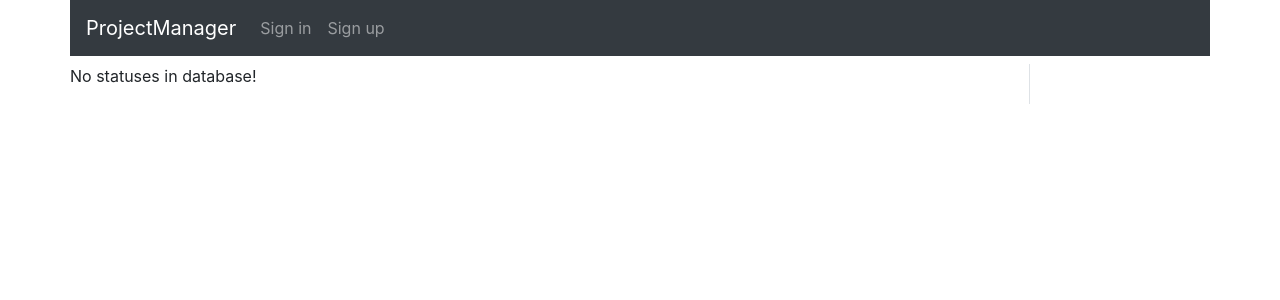
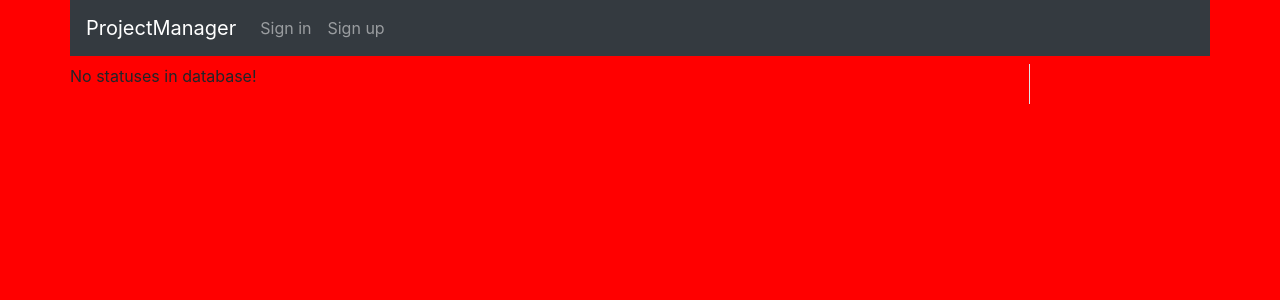
Before and after one commit to TheDim0n/ProjectManager, a Django app: template status/templates/status/statuses.html in a window 1280 px wide. Shown: the top 300 px of the page. Run offline with Django 3.2, Linux system fonts and the light colour scheme; the template is opened without the code that fills it, so the values that code supplies are empty; some libraries are stand-ins or nearby versions.

Commit message:
test static

```diff
--- /dev/null
+++ b/static/script.js
@@ -0,0 +1,9 @@
+function greetMe(yourName) {
+    alert('Hello ' + yourName);
+  }
+  console.log(eval('3 + 5'));
+
+// $('.navbar-nav .nav-link').click(function(){
+//     $('.navbar-nav .nav-link').removeClass('active');
+//     $(this).addClass('active');
+// })
--- /dev/null
+++ b/static/style.css
@@ -0,0 +1,7 @@
+.navbar-dark .nav-item > .nav-link.active  {
+    color:white;
+}
+
+body {
+    background: red;
+}
--- a/templates/base.html
+++ b/templates/base.html
@@ -2,8 +2,10 @@
 <html lang="en">
 <head>
     <link rel="stylesheet" href="https://stackpath.bootstrapcdn.com/bootstrap/4.5.0/css/bootstrap.min.css" integrity="sha384-9aIt2nRpC12Uk9gS9baDl411NQApFmC26EwAOH8WgZl5MYYxFfc+NcPb1dKGj7Sk" crossorigin="anonymous">
+    {% load static %}
+    <link rel="stylesheet" type="text/css" href="{% static 'style.css' %}">
+    <script type="text/javascript" src={% static "script.js" %}></script>
     <title> ProjectManager </title>
-    <link rel="stylesheet" href="style.css" type="text/css"/>
 </head>
 
 <body>
```
